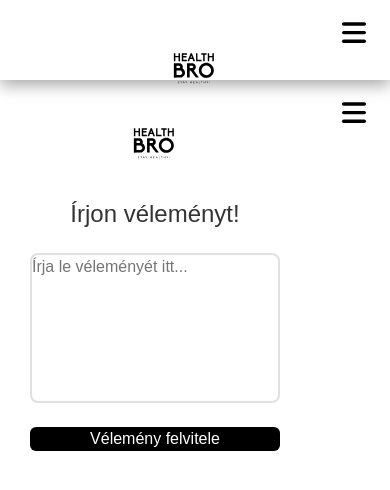
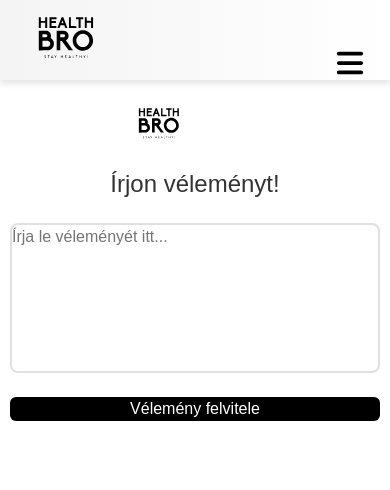
Before and after one commit to HIIMSKYDAZ/HealthBro, a React (Create React App) app: page /Review in a window 390 px wide. Shown: the top 490 px of the page. Built offline with nearby package versions, Linux system fonts and the light colour scheme; sample sign-in values are in the browser's storage.

Commit message:
latest temp

```diff
--- a/src/components/NavBar.css
+++ b/src/components/NavBar.css
@@ -1,5 +1,5 @@
 .navbar {
-    background: linear-gradient(90deg, rgb(255, 255, 255) 0%, rgb(255, 255, 255) 100%) !important;
+    background: linear-gradient(90deg, #f4f4f4 0%, #ffffff 100%) !important;
     height: 80px !important;
     display: flex !important;
     justify-content: space-between !important;
@@ -9,7 +9,7 @@
     top: 0 !important;
     font-family: "Quicksand", sans-serif !important;
     z-index: 999 !important;
-    box-shadow: rgba(0, 0, 0, 0.35) 0px 5px 15px !important;
+    box-shadow: 0 4px 6px rgba(0,0,0,0.1) !important;
 }
 
 .navbar-container {
@@ -23,136 +23,83 @@
     margin: 0 auto !important;
 }
 
-.navbar-logo {
-    position: relative !important;
-    color: #fff !important;
-    cursor: pointer !important;
-    text-decoration: none !important;
-    font-size: 15% !important;
-    display: flex !important;
-    align-items: center !important;
+.navbar-logo img {
+    max-height: 50px !important;
+    max-width: 150px !important;
 }
 
-.fa-typo3 {
-    margin-left: 0.5rem !important;
-    font-size: 1.8rem !important;
+.menu-icon {
+    display: none !important;
+    cursor: pointer !important;
+    background: none !important;
+    border: none !important;
+    width: 40px !important;
+    height: 40px !important;
+    padding: 5px !important;
+    border-radius: 8px !important;
+    transition: background-color 0.3s ease !important;
+}
+
+.menu-icon:hover {
+    background-color: rgba(0,0,0,0.1) !important;
+}
+
+.menu-icon svg {
+    width: 100% !important;
+    height: 100% !important;
+    color: #333 !important;
 }
 
 .nav-menu {
     display: flex !important;
+    align-items: center !important;
     list-style: none !important;
-    text-align: center !important;
-    margin-right: 2rem !important;
-}
-
-.nav-item {
-    height: 80px !important;
+    margin: 0 !important;
+    padding: 0 !important;
 }
 
 .nav-links {
-    color: #000000 !important;
-    display: flex !important;
-    align-items: center !important;
+    color: #333 !important;
     text-decoration: none !important;
-    padding: 0.5rem 1rem !important;
-    height: 100% !important;
+    padding: 10px 15px !important;
+    border-radius: 8px !important;
+    transition: background-color 0.3s ease, color 0.3s ease !important;
 }
 
 .nav-links:hover {
-    border-bottom: 4px solid #fff !important;
-    transition: all 0.2s ease-out !important;
-}
-
-.fa-bars {
-    color: #000000 !important;
-}
-
-.nav-links-mobile {
-    display: none !important;
-}
-
-.menu-icon {
-    display: none !important;
+    background-color: rgba(0,0,0,0.05) !important;
+    color: #000 !important;
 }
 
 @media screen and (max-width: 960px) {
-    .navbar-container {
-        flex-direction: column !important;
+    .menu-icon {
+        display: block !important;
+        position: absolute !important;
+        top: 50% !important;
+        right: 20px !important;
+        transform: translateY(-50%) !important;
+        z-index: 1000 !important;
     }
 
     .nav-menu {
+        display: none !important;
         flex-direction: column !important;
+        position: absolute !important;
+        top: 100% !important;
+        left: 0 !important;
         width: 100% !important;
-        height: 90vh !important;
-        position: absolute !important;
-        top: 80px !important;
-        left: -100% !important;
-        opacity: 1 !important;
-        transition: all 0.5s ease !important;
+        background-color: #f8f9fa !important;
+        box-shadow: 0 4px 6px rgba(0,0,0,0.1) !important;
     }
 
     .nav-menu.active {
-        background: #242222 !important;
-        left: 0 !important;
-        opacity: 1 !important;
-        transition: all 0.5s ease !important;
-        z-index: 1 !important;
+        display: flex !important;
     }
 
     .nav-links {
-        color: #fff !important;
+        padding: 15px !important;
+        width: 100% !important;
         text-align: center !important;
-        padding: 2rem !important;
-        width: 93% !important;
-        display: table !important;
-    }
-
-    .nav-links:hover {
-        background-color: #8181817b !important;
-        color: #242424 !important;
-        border-radius: 0 !important;
-    }
-
-    .navbar-logo {
-        position: absolute !important;
-        top: 0 !important;
-        left: 50% !important;
-        transform: translate(-50%, 50%) !important;
-    }
-
-    .menu-icon {
-        display: block !important;
-        position: absolute !important;
-        top: 0 !important;
-        right: 0 !important;
-        transform: translate(-100%, 60%) !important;
-        font-size: 1.8rem !important;
-        cursor: pointer !important;
-    }
-
-    .fa-times {
-        color: #000000 !important;
-        font-size: 2rem !important;
-    }
-
-    .nav-links-mobile {
-        display: block !important;
-        text-align: center !important;
-        margin: 2rem auto !important;
-        border-radius: 4px !important;
-        width: 80% !important;
-        text-decoration: none !important;
-        font-size: 1.5rem !important;
-        background-color: transparent !important;
-        color: #ffffff6b !important;
-        padding: 14px 20px !important;
-        border: 1px solid #ffffff74 !important;
-        transition: all 0.3s ease-out !important;
-    }
-
-    .nav-links-mobile:hover {
-        background: #fff !important;
-        color: #242424 !important;
-        transition: 250ms !important;
+        border-top: 1px solid #e0e0e0 !important;
     }
 }
--- a/src/components/NavBar.js
+++ b/src/components/NavBar.js
@@ -1,7 +1,6 @@
 import React, { useState, useEffect } from 'react'
 import { Link } from 'react-router-dom'
 import './NavBar.css'
-
 
 function NavBar() {
   const [click, setClick] = useState(false)
@@ -15,24 +14,37 @@ function NavBar() {
       setButton(false)
     } else {
       setButton(true)
+      setClick(false)
     }
   }
 
   useEffect(() => {
     showButton();
+    window.addEventListener('resize', showButton);
+
+    // Cleanup event listener
+    return () => {
+      window.removeEventListener('resize', showButton);
+    }
   }, []);
-
-  window.addEventListener('resize', showButton);
 
   return (
     <>
       <nav className='navbar'>
         <div className='navbar-container'>
-          <Link to="/" className='navbar-logo'>
-            <img src='images/logo.svg' alt='logo' style={{ width: '15%'}}/>
+          <Link to="/" className='navbar-logo' onClick={closeMobileMenu}>
+            <img src='images/logo.svg' alt='logo' />
           </Link>
           <div className='menu-icon' onClick={handleClick}>
-            {click? <svg xmlns="http://www.w3.org/2000/svg" width={"24"} viewBox="0 0 384 512"><path d="M376.6 84.5c11.3-13.6 9.5-33.8-4.1-45.1s-33.8-9.5-45.1 4.1L192 206 56.6 43.5C45.3 29.9 25.1 28.1 11.5 39.4S-3.9 70.9 7.4 84.5L150.3 256 7.4 427.5c-11.3 13.6-9.5 33.8 4.1 45.1s33.8 9.5 45.1-4.1L192 306 327.4 468.5c11.3 13.6 31.5 15.4 45.1 4.1s15.4-31.5 4.1-45.1L233.7 256 376.6 84.5z"/></svg> :  <svg xmlns="http://www.w3.org/2000/svg" width={"24"} viewBox="0 0 448 512"><path d="M0 96C0 78.3 14.3 64 32 64l384 0c17.7 0 32 14.3 32 32s-14.3 32-32 32L32 128C14.3 128 0 113.7 0 96zM0 256c0-17.7 14.3-32 32-32l384 0c17.7 0 32 14.3 32 32s-14.3 32-32 32L32 288c-17.7 0-32-14.3-32-32zM448 416c0 17.7-14.3 32-32 32L32 448c-17.7 0-32-14.3-32-32s14.3-32 32-32l384 0c17.7 0 32 14.3 32 32z"/></svg>}
+            {click ? (
+              <svg xmlns="http://www.w3.org/2000/svg" viewBox="0 0 384 512">
+                <path d="M376.6 84.5c11.3-13.6 9.5-33.8-4.1-45.1s-33.8-9.5-45.1 4.1L192 206 56.6 43.5C45.3 29.9 25.1 28.1 11.5 39.4S-3.9 70.9 7.4 84.5L150.3 256 7.4 427.5c-11.3 13.6-9.5 33.8 4.1 45.1s33.8-9.5 45.1-4.1L192 306 327.4 468.5c11.3 13.6 31.5 15.4 45.1 4.1s15.4-31.5 4.1-45.1L233.7 256 376.6 84.5z"/>
+              </svg>
+            ) : (
+              <svg xmlns="http://www.w3.org/2000/svg" viewBox="0 0 448 512">
+                <path d="M0 96C0 78.3 14.3 64 32 64h384c17.7 0 32 14.3 32 32s-14.3 32-32 32H32C14.3 128 0 113.7 0 96zM0 256c0-17.7 14.3-32 32-32h384c17.7 0 32 14.3 32 32s-14.3 32-32 32H32c-17.7 0-32-14.3-32-32zM0 416c0-17.7 14.3-32 32-32h384c17.7 0 32 14.3 32 32s-14.3 32-32 32H32c-17.7 0-32-14.3-32-32z"/>
+              </svg>
+            )}
           </div>
           <ul className={click ? 'nav-menu active' : 'nav-menu'}>
             <li className='nav-item'>
--- a/src/components/SideBar.css
+++ b/src/components/SideBar.css
@@ -92,3 +92,119 @@
     border-radius: 50% !important;
     margin-bottom: 10px !important;
 }
+
+@media screen and (max-width: 960px) {
+    .homemain-container {
+        grid-template-columns: 1fr !important;
+        padding: 10px !important;
+    }
+
+    .sidebar {
+        position: fixed !important;
+        top: 0 !important;
+        left: -100% !important;
+        width: 250px !important;
+        height: 100% !important;
+        background-color: #ffffff !important;
+        transition: left 0.3s ease-in-out !important;
+        z-index: 1000 !important;
+        padding: 20px !important;
+        box-shadow: 2px 0 5px rgba(0,0,0,0.1) !important;
+    }
+
+    .sidebar.active {
+        left: 0 !important;
+    }
+
+    .menu-icon {
+        display: flex !important;
+        position: absolute !important;
+        top: 15px !important;
+        left: 15px !important;
+        z-index: 1001 !important;
+    }
+
+    .menu-icon-main {
+        display: flex !important;
+        flex-direction: column !important;
+        gap: 15px !important;
+        margin-top: 60px !important;
+    }
+
+    .menu_link {
+        width: 100% !important;
+        padding: 10px 15px !important;
+        text-align: left !important;
+        border-bottom: 1px solid #f0f0f0 !important;
+    }
+
+    .sidebar .img-fluid {
+        display: flex !important;
+        justify-content: center !important;
+        margin-bottom: 20px !important;
+    }
+
+    .sidebar .img-fluid img {
+        max-width: 150px !important;
+        max-height: 50px !important;
+    }
+}
+
+.sidebar {
+    background-color: #f8f9fa !important;
+    display: flex !important;
+    flex-direction: column !important;
+    height: 100vh !important;
+    width: 250px !important;
+    padding: 20px !important;
+    box-shadow: 0 4px 6px rgba(0,0,0,0.1) !important;
+    position: fixed !important;
+    left: 0 !important;
+    top: 0 !important;
+    z-index: 1000 !important;
+    transition: transform 0.3s ease !important;
+}
+
+.menu-icon {
+    position: absolute !important;
+    top: 20px !important;
+    right: 20px !important;
+    cursor: pointer !important;
+    z-index: 1100 !important;
+}
+
+.menu-icon-main {
+    display: flex !important;
+    flex-direction: column !important;
+    gap: 15px !important;
+    margin-top: 60px !important;
+}
+
+.menu_link {
+    display: flex !important;
+    justify-content: space-between !important;
+    align-items: center !important;
+    padding: 12px 15px !important;
+    text-decoration: none !important;
+    color: #333 !important;
+    border-radius: 8px !important;
+    transition: background-color 0.3s ease !important;
+}
+
+.menu_link:hover {
+    background-color: rgba(0,0,0,0.05) !important;
+}
+
+@media screen and (max-width: 960px) {
+    .sidebar {
+        transform: translateX(-100%) !important;
+    }
+
+    .sidebar.active {
+        transform: translateX(0) !important;
+    }
+
+    .menu-icon {
+        display: block !important;
+    }
+}
--- a/src/components/SideBar.js
+++ b/src/components/SideBar.js
@@ -19,7 +19,8 @@ const Sidebar = () => {
   };
 
   return (
-    <div className="menu sidebar">
+    <>
+      <div className={`sidebar ${click ? 'active' : ''}`}>
         <div className="menu-icon" onClick={handleClick}>
           {click ? (
             <svg xmlns="http://www.w3.org/2000/svg" width="24" viewBox="0 0 384 512">
@@ -32,9 +33,9 @@ const Sidebar = () => {
           )}
         </div>
         <Link to="/HomeMain" className="img-fluid">
-        <img src="images/logo.svg" alt="logo" style={{ width: "50%" }} />
+          <img src="images/logo.svg" alt="logo" />
         </Link>
-      <ul className={click ? "menu-icon-main active" : "menu-icon-main"}>
+        <ul className={`menu-icon-main ${click ? 'active' : ''}`}>
           <li onClick={closeMobileMenu}>
             <Link to="/HomeMain" className="menu_link">
               Kezdőlap <FaHouse />
@@ -45,7 +46,6 @@ const Sidebar = () => {
               Edzés <FaDumbbell />
             </Link>
           </li>
-
           <li onClick={closeMobileMenu}>
             <Link to="/Settings" className="menu_link">
               Beállítások <HiMiniCog6Tooth />
@@ -63,6 +63,7 @@ const Sidebar = () => {
           </li>
         </ul>
       </div>
+    </>
   );
 };
 
--- a/src/components/pages/HomeMain.css
+++ b/src/components/pages/HomeMain.css
@@ -248,6 +248,17 @@ video {
       text-align: center;
       border-radius: 50px;
       box-shadow: 0px 4px 6px rgba(0, 0, 0, 0.1);
+  }
+  .homemain-container {
+    display: flex !important;
+    flex-direction: column !important;
+    padding: 10px !important;
+    gap: 10px !important;
+  }
+
+  .news_content {
+    order: 2 !important;
+    width: 100% !important;
   }
 }
 
```
Lines whose indentation alone changed are shown as unchanged.
